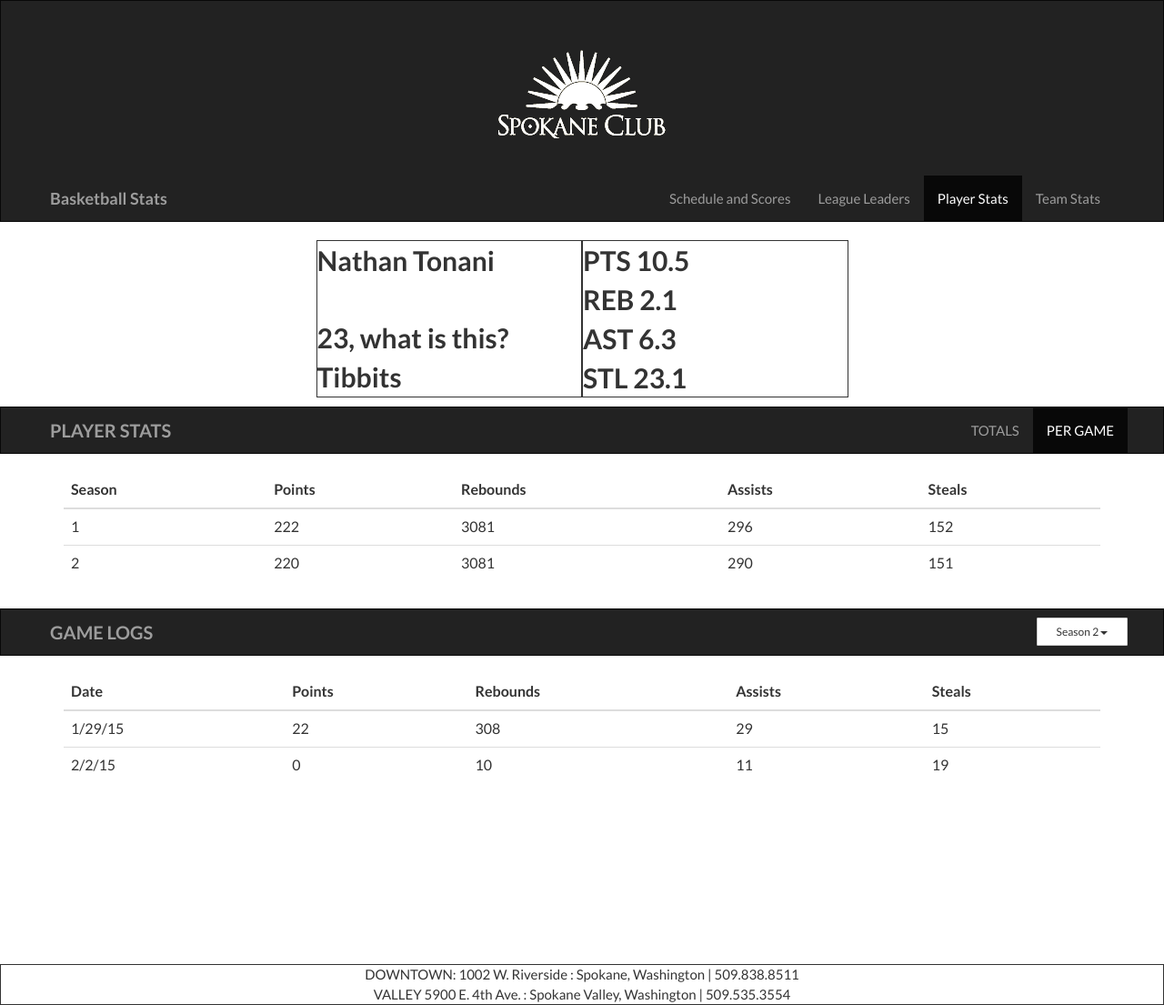
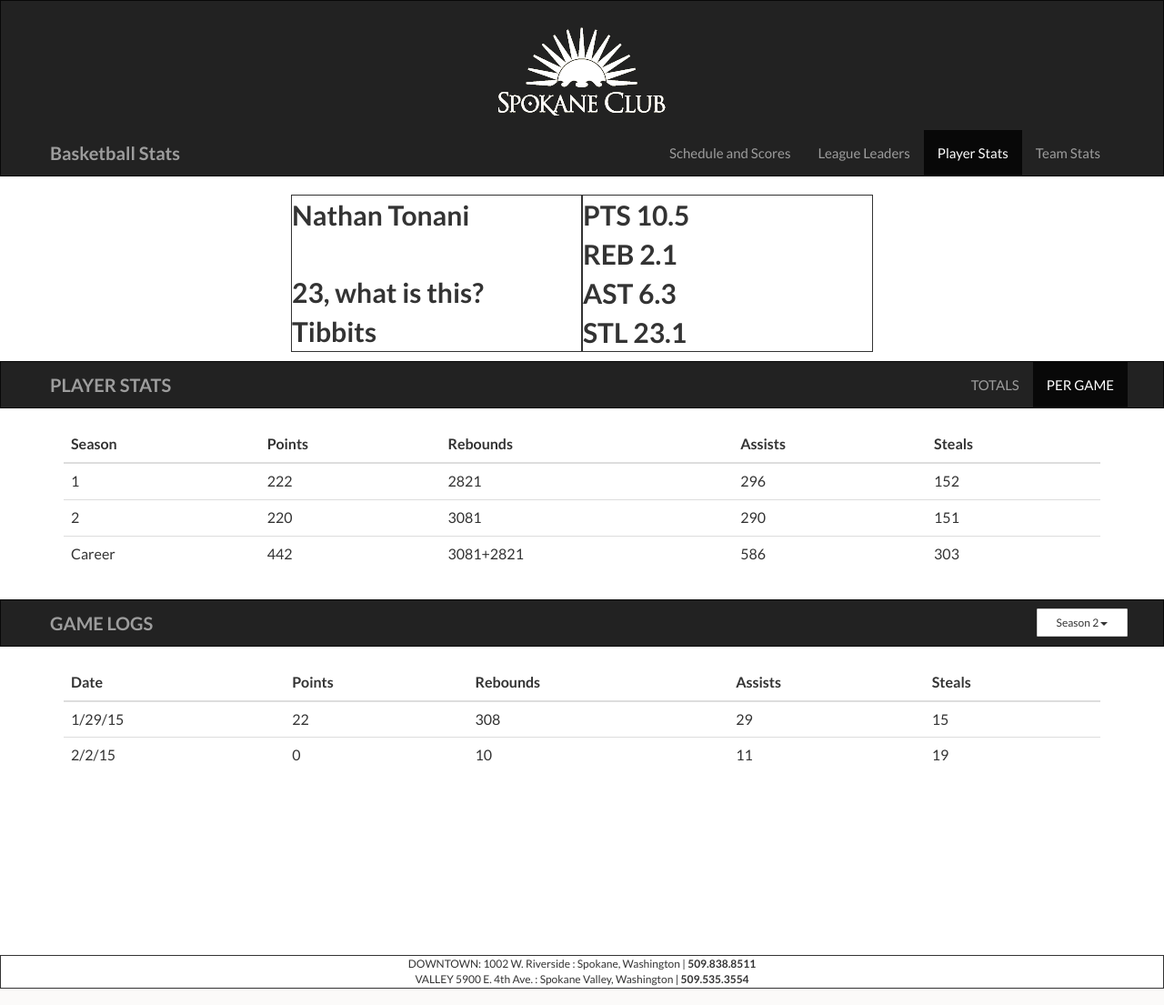
Before and after one commit to SpokaneClubBB/BasketballStats, a PHP site: page /individualstats.php in a window 1280 px wide. Shown: the whole page at 91% size. Run offline with PHP 8.4, Linux system fonts and the light colour scheme.

Commit message:
fixed footer issue w/ modal

```diff
--- a/HTML/assets/css/individualstats.css
+++ b/HTML/assets/css/individualstats.css
@@ -21,11 +21,12 @@
   padding-top:42px;
 }
 
+
 .bodynav{
   margin-top:10px;
   padding-top:0px;
   padding-bottom:0px;
-  border-radius:0px;
+  /*border-radius:0px;*/
 }
 
 .bodynav .brandtitle {
--- a/HTML/assets/css/main.css
+++ b/HTML/assets/css/main.css
@@ -10,9 +10,10 @@ body{
 
 footer{
   font-family:'Lato',sans-serif;
-  font-size:15px;
+  font-size:12px;
   text-align:center;
   border:1px solid;
+
 }
 
 .input{
@@ -20,8 +21,8 @@ footer{
 }
 
 .logo{
-  margin-top:40px;
-  margin-bottom:40px;
+  margin-top:15px;
+  margin-bottom:15px;
   text-align:center;
 }
 
@@ -33,4 +34,15 @@ footer{
 
 .navbar .navbar-brand{
   font-weight:bold;
+  font-size:20px;
 }
+
+
+/* fixes shifting of the page when modal is opened */
+.modal {
+ overflow-y: auto;
+}
+
+.modal-open {
+ overflow: auto;
+}
--- a/HTML/footer.php
+++ b/HTML/footer.php
@@ -1,11 +1,12 @@
-
-	</body>
+<html>
 	<footer>
-		<div class="row">
-			DOWNTOWN: 1002 W. Riverside : Spokane, Washington | 509.838.8511
-		</div>
-		<div class="row">
-			VALLEY 5900 E. 4th Ave. : Spokane Valley, Washington | 509.535.3554
+		<div class="container">
+			<div class="row">
+				DOWNTOWN: 1002 W. Riverside : Spokane, Washington | <strong>509.838.8511</strong>
+			</div>
+			<div class="row">
+				VALLEY 5900 E. 4th Ave. : Spokane Valley, Washington | <strong>509.535.3554</strong>
+			</div>
 		</div>
 	</footer>
 
--- a/HTML/header.php
+++ b/HTML/header.php
@@ -53,8 +53,8 @@
 	            <h3>Some Login stuff</h3>
 	          </div>
 	          <div class="modal-footer">
-	            <button type="button" class="btn btn-default" onclick="leavePage()" data-dismiss="modal">Cancel</button>
-	            <button type="button" class="btn btn-primary" onclick="leavePage()" >Login</button>
+	            <button type="button" class="btn btn-default" onclick="#" data-dismiss="modal">Cancel</button>
+	            <button type="button" class="btn btn-primary" onclick="#">Login</button>
 	          </div>
 	        </div>
 	      </div>
--- a/HTML/individualstats.php
+++ b/HTML/individualstats.php
@@ -1,4 +1,4 @@
-<?php include_once 'header.php';?>
+<?php require_once 'header.php';?>
 
 <html lang="en">
 	<head>
@@ -21,7 +21,7 @@
 	</head>
 	<body id="player_body">
 
-		<div class="container stats" id="averagestats">
+		<div class="container-fluid" id="averagestats">
 			<div class="row">
 			<!-- this is not good, but I couldn't find out how to get just 2 columns centered, so I put 4 columns total so the spacing looks good-->
 			     <div class="col-sm-0 col-md-2 col-lg-3"></div>
@@ -55,32 +55,23 @@
 			</div>
 		</nav>
 
+		<!-- Stats for Player per Season + a row for Career Totals-->
 		<div class="container">
 			<table class="table table-hover" id="game_stats">
 				<thead>
 					<tr >
-						<th>
-							Season
-						</th>
-						<th>
-							Points
-						</th>
-						<th>
-							Rebounds
-						</th>
-						<th>
-							Assists
-						</th>
-						<th>
-							Steals
-						</th>
+						<th>Season</th>
+						<th>Points</th>
+						<th>Rebounds</th>
+						<th>Assists</th>
+						<th>Steals</th>
 					</tr>
 				</thead>
 				<tbody id="pstats_body">
 					<tr>
 						<td>1</td>
 						<td>222</td>
-						<td>3081</td>
+						<td>2821</td>
 						<td>296</td>
 						<td>152</td>
 					</tr>
@@ -91,11 +82,17 @@
 						<td>290</td>
 						<td>151</td>
 					</tr>
+					<tr>
+						<td>Career</td>
+						<td>442</td>
+						<td>3081+2821</td>
+						<td>586</td>
+						<td>303</td>
+					</tr>
 
 			  	</tbody>
   			</table>
 		</div>
-
 
 		<!--Navbar Past Games-->
 		<nav class="navbar navbar-inverse bodynav">
@@ -121,25 +118,16 @@
 			</div>
 		</nav>
 
+		<!-- Game History Table for Player -->
 		<div class="container">
 			<table class="table table-hover" id="past_games">
 				<thead>
 					<tr >
-						<th>
-							Date
-						</th>
-						<th>
-							Points
-						</th>
-						<th>
-							Rebounds
-						</th>
-						<th>
-							Assists
-						</th>
-						<th>
-							Steals
-						</th>
+						<th>Date</th>
+						<th>Points</th>
+						<th>Rebounds</th>
+						<th>Assists</th>
+						<th>Steals</th>
 					</tr>
 				</thead>
 				<tbody id="log_body">
@@ -162,8 +150,8 @@
 		</div>
 
 
+	</body>
 
-	</body>
 </html>
 
-<?php include_once 'footer.php';?>
+<?php require_once('footer.php');?>
--- a/HTML/livestats.php
+++ b/HTML/livestats.php
@@ -1,4 +1,3 @@
-<!DOCTYPE html>
 <html lang="en">
 	<head>
 		<link href='http://fonts.googleapis.com/css?family=Lato:300,400,700|Oswald:400,700|Open+Sans' rel='stylesheet' type='text/css'>
```
Also changed, not shown: HTML/index.php (+20 -14 lines).
